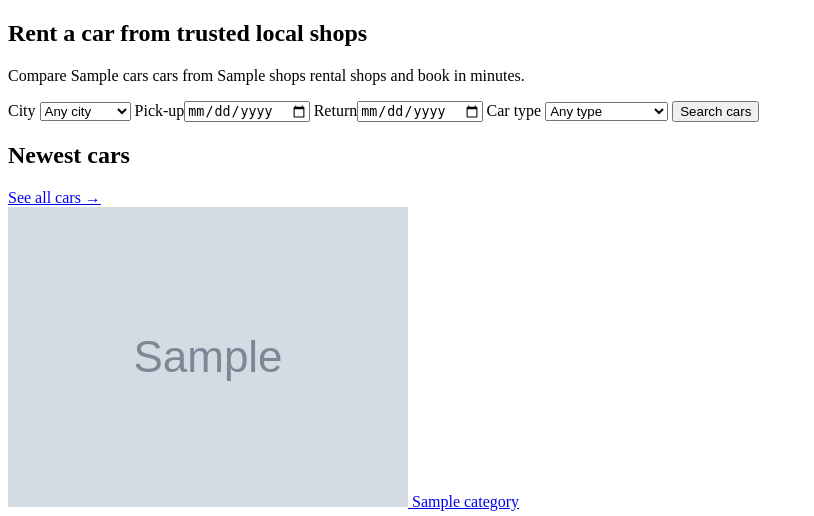
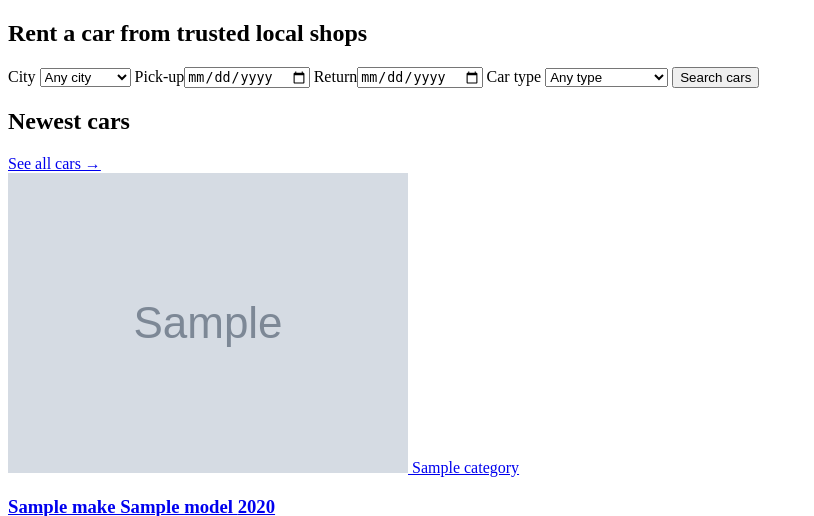
Before and after one commit to abdul994saadi/renthub, a Node project: template views/home.ejs in a window 1280 px wide. Shown: the part 58-574 px from the top of the page, without its empty margins (0-814 px from the left). Run offline with Node 20 templates, Linux system fonts and the light colour scheme; the template is opened without the code that fills it: most values are stand-ins (such as "Sample title", 1, 10 or a date in 2020); grey boxes marked "Sample" are stand-in pictures.

Commit message:
Remove the car/shop count line under the home page title
Co-Authored-By: Claude Opus 5.5 <noreply@anthropic.com>
Claude-Session: https://claude.ai/code/session_016E9pxp87q8DsPqdLAaYjqD

```diff
--- a/public/css/style.css
+++ b/public/css/style.css
@@ -118,9 +118,8 @@ a.list-item:hover { text-decoration: none; border-color: var(--primary); }
 .hero::before { width: 520px; height: 520px; background: var(--hero-blob-1); top: -220px; right: -120px; }
 .hero::after { width: 420px; height: 420px; background: var(--hero-blob-2); bottom: -260px; left: -140px; }
 .hero .wrap { position: relative; z-index: 1; }
-.hero h1 { font-family: "Outfit", -apple-system, BlinkMacSystemFont, "Segoe UI", Roboto, sans-serif; font-weight: 800; font-size: clamp(2.2rem, 5.4vw, 3.8rem); letter-spacing: -0.03em; line-height: 1.05; max-width: 14ch; margin-bottom: 16px; }
+.hero h1 { font-family: "Outfit", -apple-system, BlinkMacSystemFont, "Segoe UI", Roboto, sans-serif; font-weight: 800; font-size: clamp(2.2rem, 5.4vw, 3.8rem); letter-spacing: -0.03em; line-height: 1.05; max-width: 14ch; margin-bottom: 28px; }
 .hero h1 .hl { color: var(--primary); background: linear-gradient(transparent 68%, var(--hero-highlight) 68%, var(--hero-highlight) 92%, transparent 92%); }
-.hero .lead { font-size: 1.2rem; }
 .lead { font-size: 1.1rem; color: var(--muted); margin: 0 0 20px; }
 .search { display: grid; gap: 12px; padding: 16px; grid-template-columns: repeat(auto-fit, minmax(170px, 1fr)); align-items: end; }
 .search > *, .filters > * { min-width: 0; }
--- a/src/routes/public.js
+++ b/src/routes/public.js
@@ -45,11 +45,7 @@ function renderCarPage(res, car, { form, error = null, status = 200 }) {
 
 router.get('/', (req, res) => {
   const featured = db.prepare(`${CAR_WITH_SHOP} WHERE cars.is_active = 1 ORDER BY cars.created_at DESC LIMIT 6`).all();
-  const stats = db
-    .prepare(`SELECT (SELECT COUNT(*) FROM cars JOIN shops ON shops.id = cars.shop_id AND shops.suspended = 0 WHERE cars.is_active = 1) AS cars,
-                     (SELECT COUNT(*) FROM shops WHERE suspended = 0) AS shops`)
-    .get();
-  res.render('home', { featured, stats, cities: cities(), categories: CATEGORIES });
+  res.render('home', { featured, cities: cities(), categories: CATEGORIES });
 });
 
 router.get('/cars', (req, res) => {
--- a/views/home.ejs
+++ b/views/home.ejs
@@ -2,7 +2,6 @@
 <section class="hero">
   <div class="wrap">
     <h1>Rent a car from trusted <span class="hl">local shops</span></h1>
-    <p class="lead">Compare <%= stats.cars %> car<%= stats.cars === 1 ? '' : 's' %> from <%= stats.shops %> rental shop<%= stats.shops === 1 ? '' : 's' %> and book in minutes.</p>
     <form class="search card" action="/cars" method="get">
       <label>City
         <select name="city">
```
